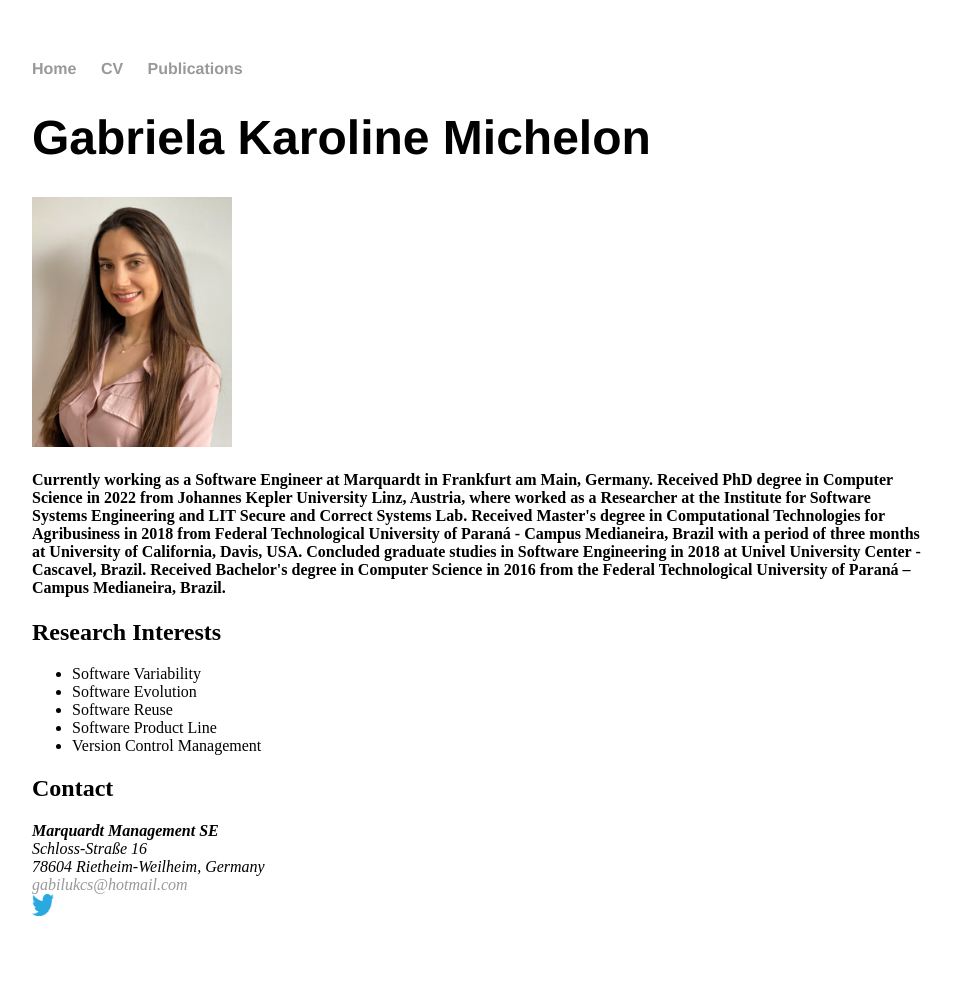
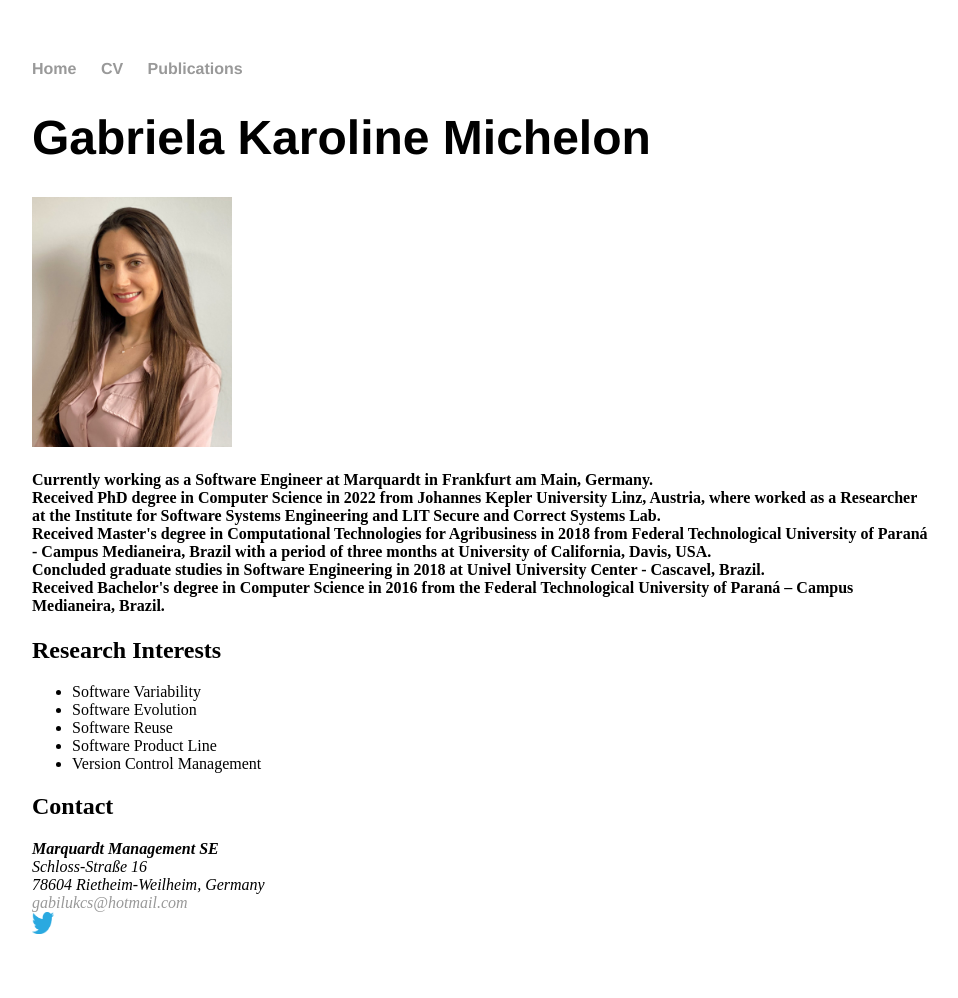
Before and after one commit to GabrielaMichelon/gabrielamichelon.github.io, a Jekyll site: the page index.html, which Jekyll copies as it is, in a window 1280 px wide. Shown: the whole page, without its empty margins (160-1118 px from the left). Built offline with Jekyll 4.4.1, drawn with Linux system fonts in a browser that asks for light colours.

Commit message:
update bio

```diff
--- a/index.html
+++ b/index.html
@@ -20,10 +20,10 @@
 					<p><img src="img/pic.jpg" width="200" height="250" style="vertical-align:middle;margin:0px 0px">
 				</div>
 				<div class="span10">
-					<h4> Currently working as a Software Engineer at Marquardt in Frankfurt am Main, Germany.
-					Received PhD degree in Computer Science in 2022 from Johannes Kepler University Linz, Austria, where worked as a Researcher at the Institute for Software Systems Engineering and LIT Secure and Correct Systems Lab.
-					Received Master's degree in Computational Technologies for Agribusiness in 2018 from Federal Technological University of Paraná - Campus Medianeira, Brazil with a period of three months at University of California, Davis, USA.
-					Concluded graduate studies in Software Engineering in 2018 at Univel University Center - Cascavel, Brazil.
+					<h4> Currently working as a Software Engineer at Marquardt in Frankfurt am Main, Germany.<br>
+					Received PhD degree in Computer Science in 2022 from Johannes Kepler University Linz, Austria, where worked as a Researcher at the Institute for Software Systems Engineering and LIT Secure and Correct Systems Lab.<br>
+					Received Master's degree in Computational Technologies for Agribusiness in 2018 from Federal Technological University of Paraná - Campus Medianeira, Brazil with a period of three months at University of California, Davis, USA.<br>
+					Concluded graduate studies in Software Engineering in 2018 at Univel University Center - Cascavel, Brazil.<br>
 					Received Bachelor's degree in Computer Science in 2016 from the Federal Technological University of Paraná – Campus Medianeira, Brazil. </h4>
 					<h2>Research Interests</h2>
 						<ul>
```
